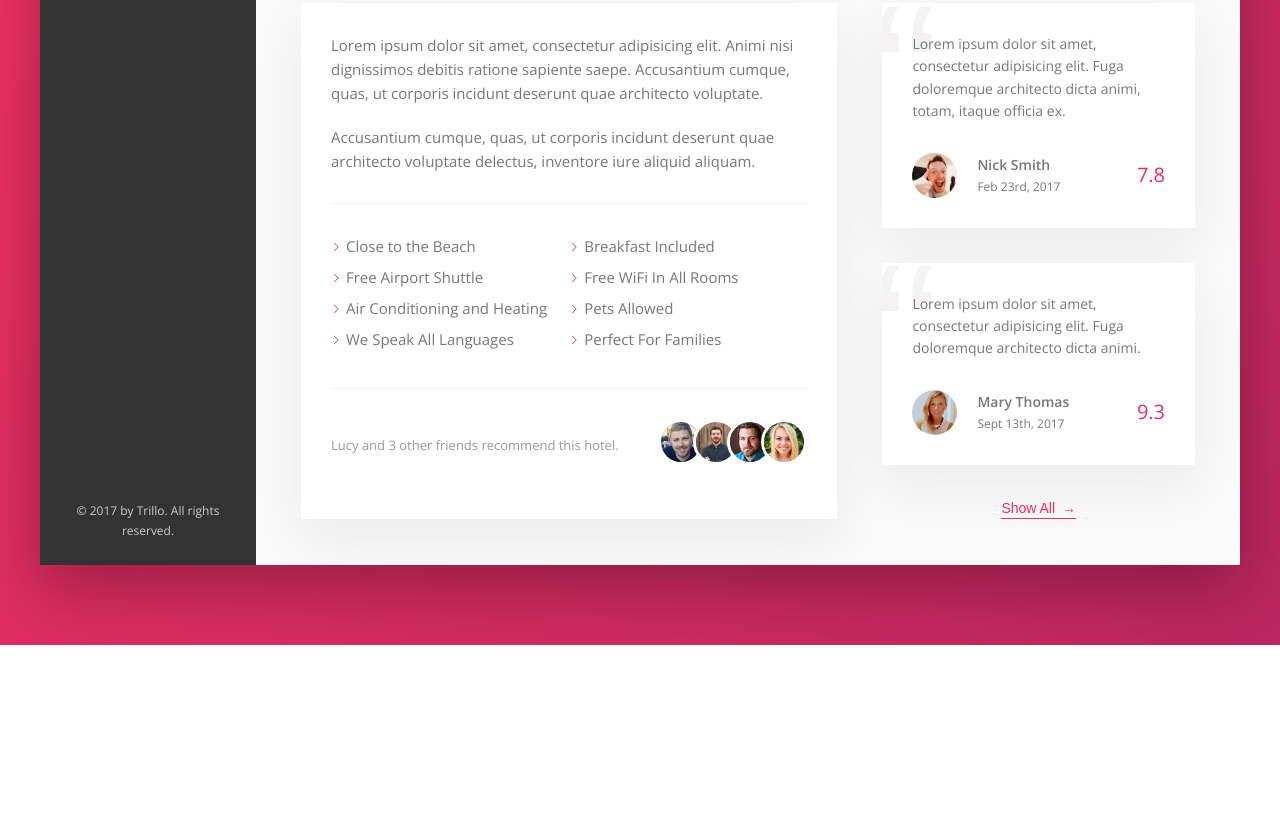
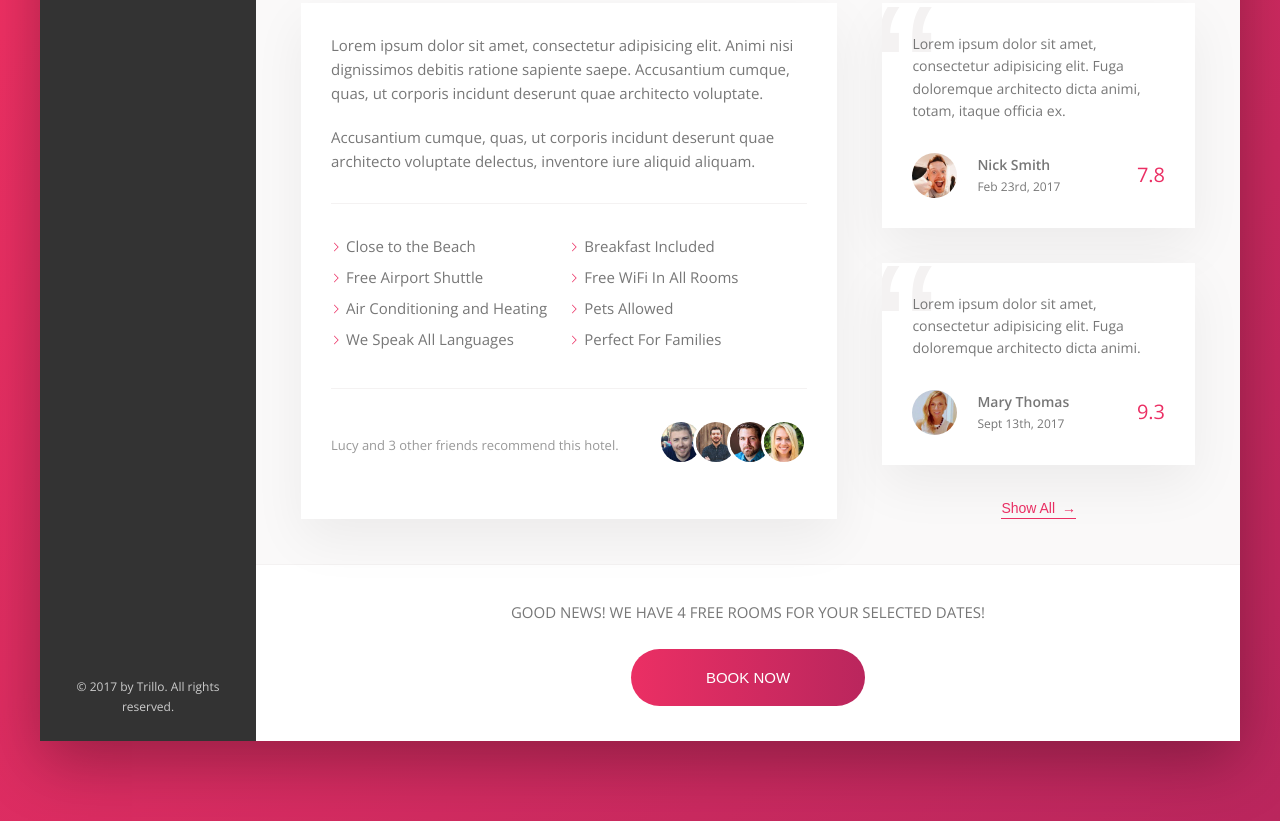
Before and after one commit to jasmindzogovic/trillo, a plain HTML site: page index.html in a window 1280 px wide. Shown: the part 644-1465 px from the top of the page. Before the commit the page ends 1289 px from the top, so only its background shows below. Drawn offline with nearby package versions, Linux system fonts and the light colour scheme.

Commit message:
Finished CTA section

```diff
--- a/index.html
+++ b/index.html
@@ -205,6 +205,16 @@
                         <button class="btn__inline">Show All <span>&rarr;</span></button>
                     </div>
                 </div>
+
+                <div class="cta">
+                    <h2 class="cta__book-now">
+                        Good News! We have 4 free rooms for your selected dates!
+                    </h2>
+                    <button class="btn">
+                        <span class="btn__visible">Book now</span>
+                        <span class="btn__hidden">Only 4 rooms left</span>
+                    </button>
+                </div>
             </main>
         </div>
     </div>
--- a/sass/_component.scss
+++ b/sass/_component.scss
@@ -410,3 +410,58 @@
         z-index: 1;
     }
 }
+
+.cta {
+    padding: 3.5rem;
+    text-align: center;
+    &__book-now {
+        font-size: 1.5rem;
+        font-weight: 300;
+        margin-bottom: 2.5rem;
+        text-transform: uppercase;
+    }
+}
+
+.btn {
+    font-size: 1.5rem;
+    font-weight: 300;
+    background: linear-gradient(to right, var(--color-primary), var(--color-primary-dark) );
+    color: #fff;
+    border: none;
+    border-radius: 100px;
+    text-transform: uppercase;
+    position: relative;
+    overflow: hidden;
+    cursor: pointer;
+
+    & > * {
+        height: 100%;
+        width: 100%;
+        display: inline-block;
+        transition: all .2s;
+    }
+
+    &__visible {
+        padding: 2rem 7.5rem;
+    }
+
+    &__hidden {
+        position: absolute;
+        padding: 2rem 0;
+        left: 0;
+        top: -100%;
+    }
+
+    &:hover &__visible {
+        transform: translateY(100%);
+    }
+
+    &:hover &__hidden {
+        top: 0;
+    }
+
+    &:focus {
+        outline: none;
+        animation: pulsate 1s infinite;
+    }
+}
```
Also changed, not shown: sass/main.css, 1 other file.
